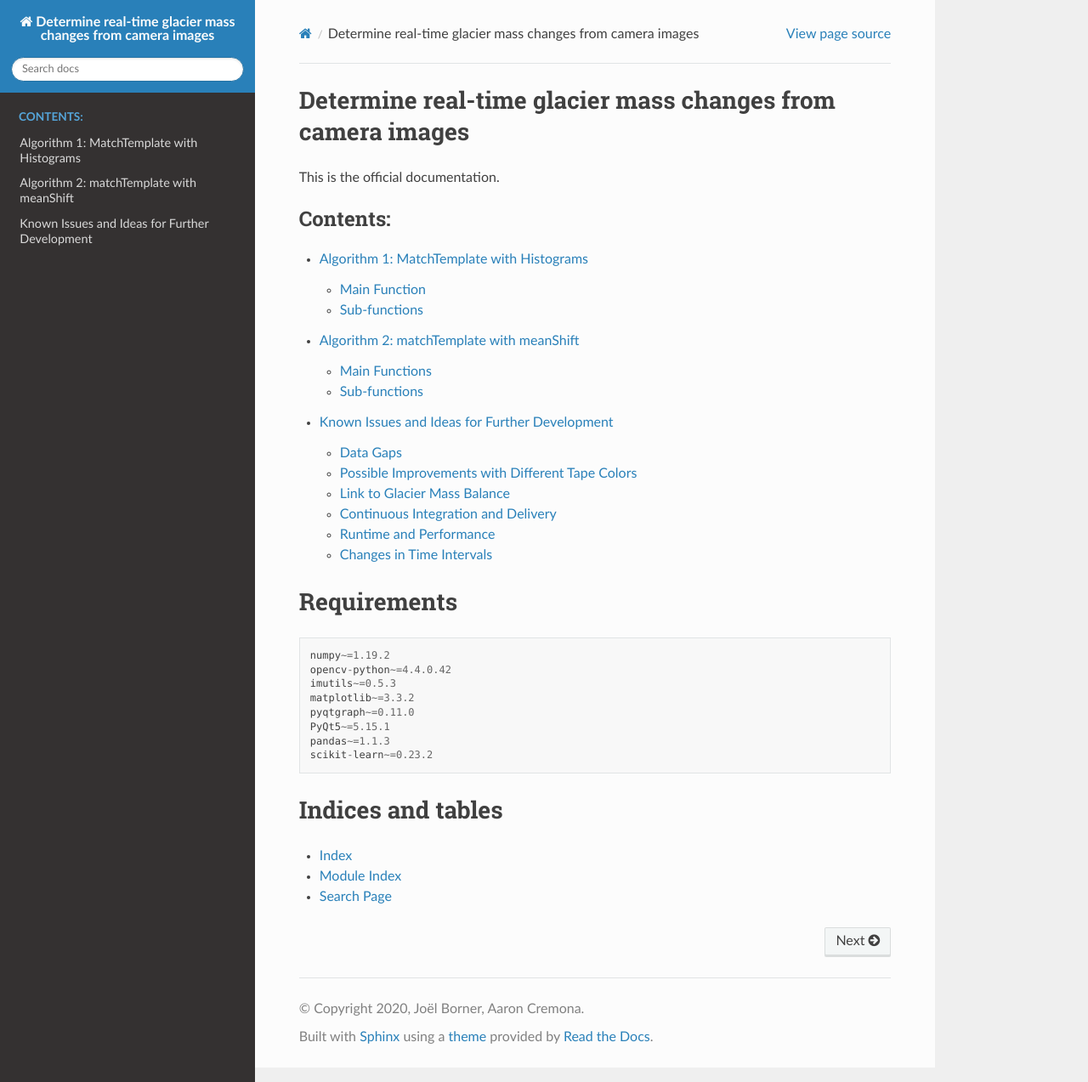
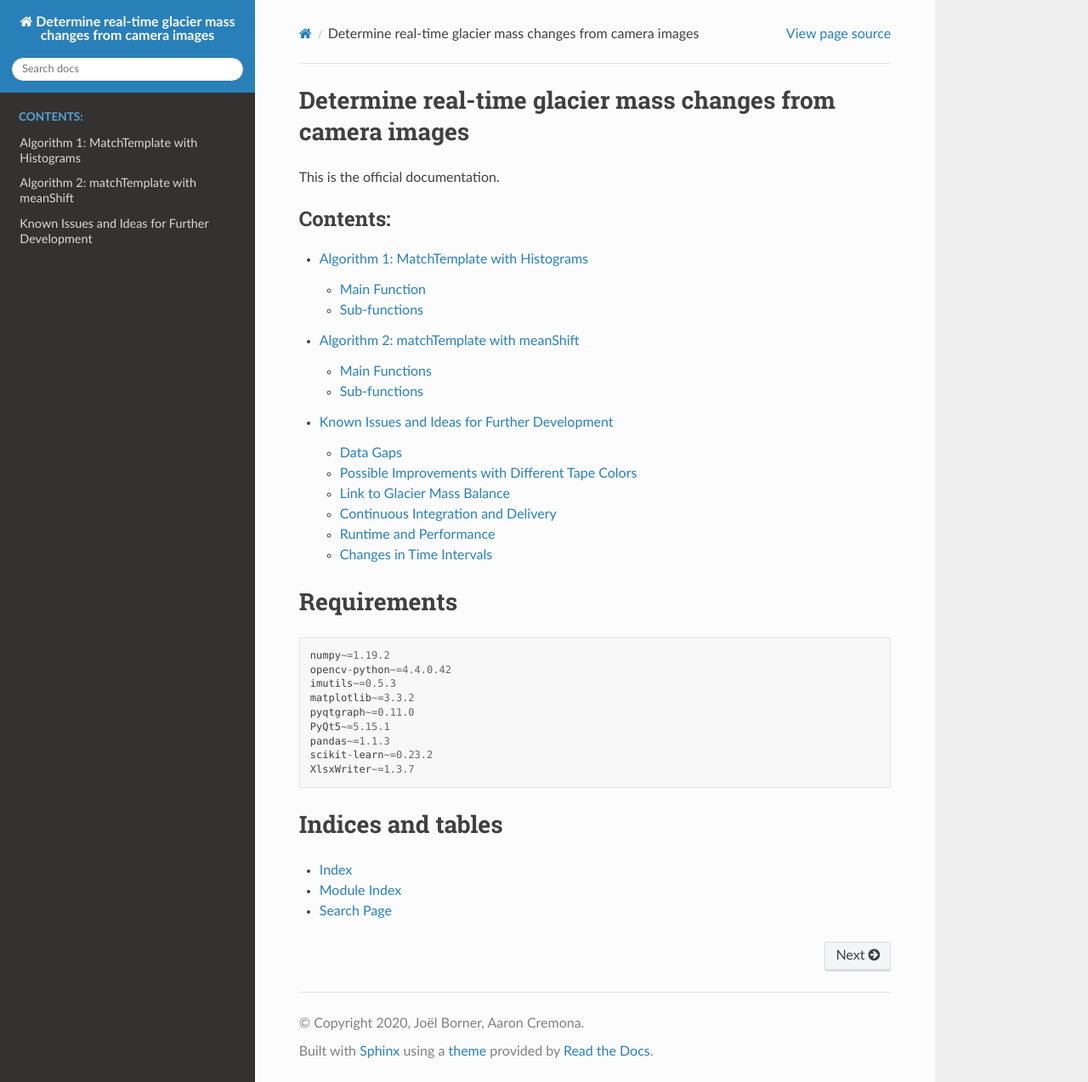
Before and after one commit to acremona/glacier-anomalies-at-point-scale, a Sphinx documentation site: the page built from sphinx/index.rst, in a window 1280 px wide and 1273 px high. Shown: the whole window at 85% size. Built offline with Sphinx 7.4.7 and the Read the Docs theme 2.0.0, drawn with Linux system fonts in a browser that asks for light colours.

Commit message:
added xlsxwriter to requirements

```diff
--- a/sphinx/index.rst
+++ b/sphinx/index.rst
@@ -28,6 +28,7 @@ Requirements
    PyQt5~=5.15.1
    pandas~=1.1.3
    scikit-learn~=0.23.2
+   XlsxWriter~=1.3.7
 
 Indices and tables
 ==================
```
Also changed, not shown: README.md (+1 -0 lines).
